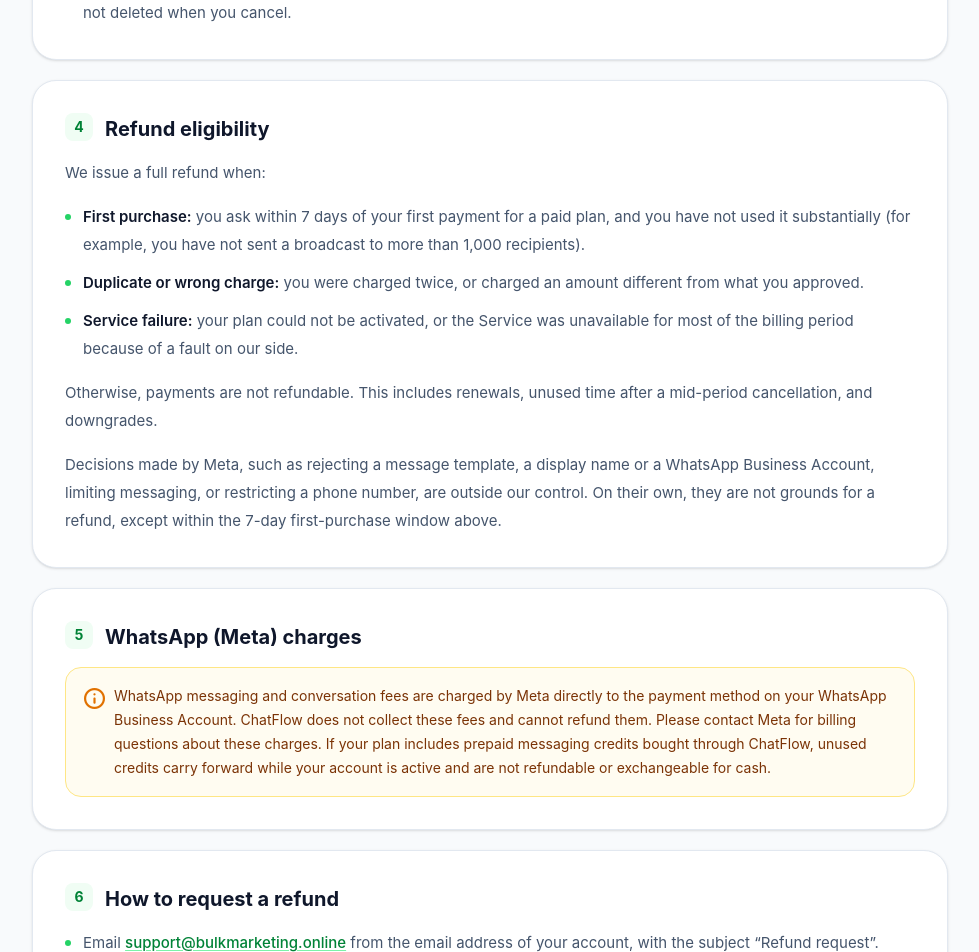
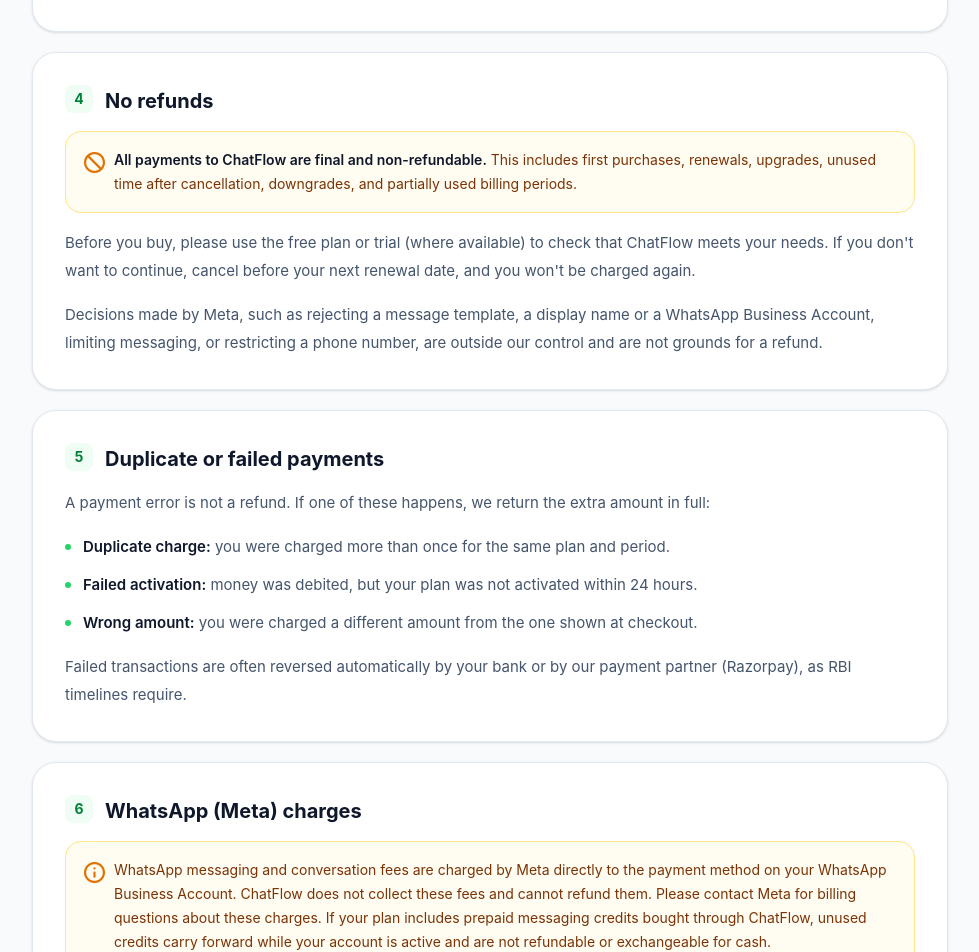
Before and after one commit to joshicloudindia-a11y/whatsapp, a Next.js app: page /refund-policy in a window 1280 px wide. Shown: the part 1280-2232 px from the top of the page, without its empty margins (300-1279 px from the left). Built offline with nearby package versions, Linux system fonts and the light colour scheme.

Commit message:
Legal: no-refund policy (payment errors still returned), support email info@webeside.in

```diff
--- a/src/app/refund-policy/page.tsx
+++ b/src/app/refund-policy/page.tsx
@@ -45,22 +45,37 @@ const sections: LegalSection[] = [
     ),
   },
   {
-    id: "eligibility",
-    title: "Refund eligibility",
+    id: "no-refunds",
+    title: "No refunds",
     body: (
       <>
-        <P>We issue a full refund when:</P>
-        <UL items={[
-          <><B>First purchase:</B> you ask within 7 days of your first payment for a paid plan, and you have not used it substantially (for example, you have not sent a broadcast to more than 1,000 recipients).</>,
-          <><B>Duplicate or wrong charge:</B> you were charged twice, or charged an amount different from what you approved.</>,
-          <><B>Service failure:</B> your plan could not be activated, or the Service was unavailable for most of the billing period because of a fault on our side.</>,
-        ]} />
-        <P>Otherwise, payments are not refundable. This includes renewals, unused time after a mid-period cancellation, and downgrades.</P>
+        <Callout tone="amber" icon="block">
+          <B>All payments to {LEGAL.brand} are final and non-refundable.</B> This includes first purchases, renewals, upgrades,
+          unused time after cancellation, downgrades, and partially used billing periods.
+        </Callout>
+        <P>
+          Before you buy, please use the free plan or trial (where available) to check that {LEGAL.brand}{" "}meets your needs. If you
+          don&apos;t want to continue, cancel before your next renewal date, and you won&apos;t be charged again.
+        </P>
         <P>
           Decisions made by Meta, such as rejecting a message template, a display name or a WhatsApp Business Account, limiting messaging,
-          or restricting a phone number, are outside our control. On their own, they are not grounds for a refund, except within the 7-day
-          first-purchase window above.
+          or restricting a phone number, are outside our control and are not grounds for a refund.
         </P>
+      </>
+    ),
+  },
+  {
+    id: "payment-errors",
+    title: "Duplicate or failed payments",
+    body: (
+      <>
+        <P>A payment error is not a refund. If one of these happens, we return the extra amount in full:</P>
+        <UL items={[
+          <><B>Duplicate charge:</B> you were charged more than once for the same plan and period.</>,
+          <><B>Failed activation:</B> money was debited, but your plan was not activated within 24 hours.</>,
+          <><B>Wrong amount:</B> you were charged a different amount from the one shown at checkout.</>,
+        ]} />
+        <P>Failed transactions are often reversed automatically by your bank or by our payment partner (Razorpay), as RBI timelines require.</P>
       </>
     ),
   },
@@ -78,13 +93,13 @@ const sections: LegalSection[] = [
   },
   {
     id: "how-to",
-    title: "How to request a refund",
+    title: "Reporting a payment error",
     body: (
       <UL items={[
-        <>Email <Mail /> from the email address of your account, with the subject &ldquo;Refund request&rdquo;.</>,
+        <>Email <Mail /> from the email address of your account, with the subject &ldquo;Payment issue&rdquo;.</>,
         "Include your organization name, the payment date and amount, and the payment or invoice ID.",
-        "We confirm receipt within 2 business days and tell you our decision within 7 business days.",
-        "Approved refunds go back to the original payment method through our payment partner (Razorpay). They usually reach your account within 5 to 7 business days, depending on your bank.",
+        "We confirm receipt within 2 business days and resolve verified payment errors within 7 business days.",
+        "Amounts we return go back to the original payment method through our payment partner (Razorpay). They usually reach your account within 5 to 7 business days, depending on your bank.",
         "Please contact us before raising a chargeback or payment dispute with your bank. We can usually resolve the issue faster.",
       ]} />
     ),
@@ -112,8 +127,8 @@ export default async function RefundPolicyPage() {
       sections={sections}
       intro={
         <P>
-          We want you to be happy with {LEGAL.brand}. This policy explains how plans are delivered, how to cancel, and when you can get a
-          refund.
+          This policy explains how {LEGAL.brand} plans are delivered and billed, how to cancel, and what happens if there is a payment
+          error. Please read it before you buy. All payments are non-refundable.
         </P>
       }
     />
--- a/src/app/terms/page.tsx
+++ b/src/app/terms/page.tsx
@@ -95,7 +95,7 @@ const sections: LegalSection[] = [
           "If a payment fails, we may retry it, and we may limit or suspend paid features until the payment succeeds.",
           "We may change our prices. Changes apply from your next billing period, and we will notify you before they take effect.",
         ]} />
-        <P>Cancellations and refunds are covered by our <DocLink slug="refund-policy">Refund &amp; Cancellation Policy</DocLink>.</P>
+        <P>All payments are non-refundable, except for duplicate or failed payments. See our <DocLink slug="refund-policy">Refund &amp; Cancellation Policy</DocLink>.</P>
       </>
     ),
   },
--- a/src/components/settings/subscription-settings.tsx
+++ b/src/components/settings/subscription-settings.tsx
@@ -9,6 +9,7 @@ import { Icon } from "@/components/ui/icon";
 import { useCheckout } from "@/components/billing/use-checkout";
 import { cn } from "@/lib/utils";
 import { Meter, SButton, SettingsCard, SettingsHeader } from "./ui";
+import { LEGAL } from "@/lib/legal";
 
 interface Usage { key: string; label: string; used: number; limit: number; icon: string }
 interface Sub {
@@ -186,7 +187,7 @@ export function SubscriptionSettings() {
                         )}
                       </>
                     ) : (
-                      <a href="mailto:support@chatflow.ai?subject=Plan%20upgrade" className="block text-center rounded-xl border border-slate-200 py-2.5 text-xs font-semibold text-slate-600 hover:bg-slate-50">Contact sales</a>
+                      <a href={`mailto:${LEGAL.email}?subject=Plan%20upgrade`} className="block text-center rounded-xl border border-slate-200 py-2.5 text-xs font-semibold text-slate-600 hover:bg-slate-50">Contact sales</a>
                     )}
                   </div>
                 </div>
--- a/src/lib/legal.ts
+++ b/src/lib/legal.ts
@@ -10,8 +10,8 @@ export const LEGAL = {
   entity: process.env.NEXT_PUBLIC_LEGAL_ENTITY || "Webeside Technology Institute And Company",
   /** Registered office address. Shown only when set. */
   address: process.env.NEXT_PUBLIC_LEGAL_ADDRESS || "",
-  email: process.env.NEXT_PUBLIC_SUPPORT_EMAIL || "support@bulkmarketing.online",
-  grievanceEmail: process.env.NEXT_PUBLIC_GRIEVANCE_EMAIL || process.env.NEXT_PUBLIC_SUPPORT_EMAIL || "support@bulkmarketing.online",
+  email: process.env.NEXT_PUBLIC_SUPPORT_EMAIL || "info@webeside.in",
+  grievanceEmail: process.env.NEXT_PUBLIC_GRIEVANCE_EMAIL || process.env.NEXT_PUBLIC_SUPPORT_EMAIL || "info@webeside.in",
   jurisdiction: "India",
   effectiveDate: "10 November 2026",
 } as const;
@@ -27,7 +27,7 @@ export interface LegalDoc {
 export const LEGAL_DOCS: LegalDoc[] = [
   { slug: "privacy", title: "Privacy Policy", short: "Privacy", icon: "shield", summary: "What data we collect, why we collect it, and the choices you have." },
   { slug: "terms", title: "Terms of Service", short: "Terms", icon: "gavel", summary: "The agreement that governs your use of ChatFlow." },
-  { slug: "refund-policy", title: "Refund & Cancellation Policy", short: "Refunds", icon: "currency_rupee", summary: "How subscriptions, cancellations and refunds work." },
+  { slug: "refund-policy", title: "Refund & Cancellation Policy", short: "Refunds", icon: "currency_rupee", summary: "Billing, cancellation and our no-refund policy." },
   { slug: "acceptable-use", title: "Acceptable Use Policy", short: "Acceptable use", icon: "policy", summary: "Messaging rules that keep your number and our platform in good standing." },
   { slug: "cookie-policy", title: "Cookie Policy", short: "Cookies", icon: "cookie", summary: "The small set of cookies we use and why." },
   { slug: "data-deletion", title: "Data Deletion", short: "Data deletion", icon: "delete_forever", summary: "How to delete your account and data, including data received via Meta." },
```
